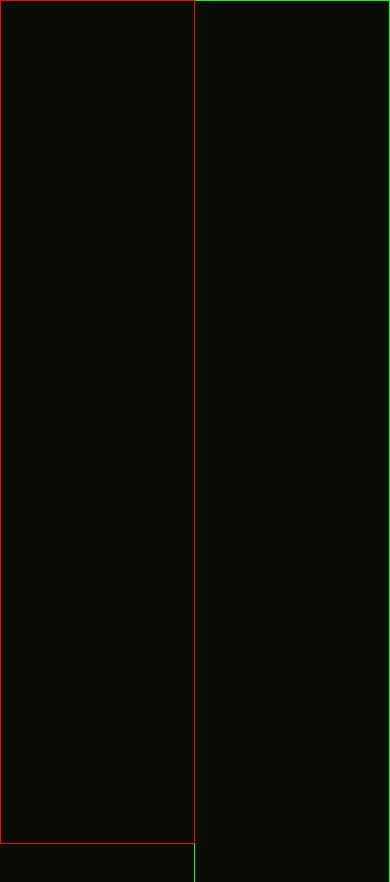
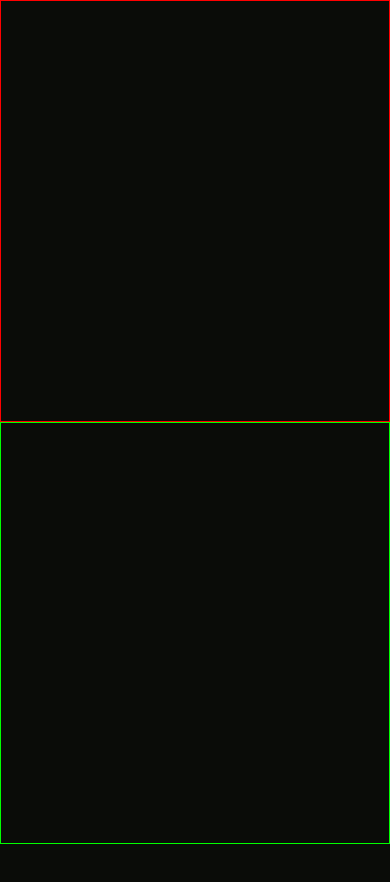
Before and after one commit to css-enjoyer/portfolio, a React (Create React App) app: page / in a window 390 px wide. Shown: the top 882 px of the page. After the commit the page ends 844 px from the top, so only its background shows below. Built offline with nearby package versions, Linux system fonts and the light colour scheme.

Commit message:
Make layout responsive

```diff
--- a/src/App.css
+++ b/src/App.css
@@ -32,4 +32,24 @@ body .App .infoColumn {
   height: 200%;
   border: 1px solid lime;
   grid-area: info;
+}
+
+@media screen and (max-width: 767px) {
+  body .App {
+    height: 100vh;
+    width: 100%;
+    display: flex;
+    flex-direction: column;
+  }
+  body .App .bioColumn {
+    width: 100%;
+    height: 100%;
+    border: 1px solid red;
+    position: relative;
+  }
+  body .App .infoColumn {
+    width: 100%;
+    height: 100%;
+    border: 1px solid lime;
+  }
 }/*# sourceMappingURL=App.css.map */
--- a/src/App.scss
+++ b/src/App.scss
@@ -31,3 +31,26 @@ body {
         }
     }
 }
+
+@media screen and (max-width: 767px) {
+    body {
+
+        .App {
+            height: 100vh;
+            width: 100%;
+            display: flex;
+            flex-direction: column;
+            .bioColumn {
+                width: 100%;
+                height: 100%;
+                border: 1px solid red;
+                position: relative;
+            }
+            .infoColumn {
+                width: 100%;
+                height: 100%;
+                border: 1px solid lime;
+            }
+        }
+    }
+}
```
Also changed, not shown: 1 other file (tests, documents, lock files or other folders).
